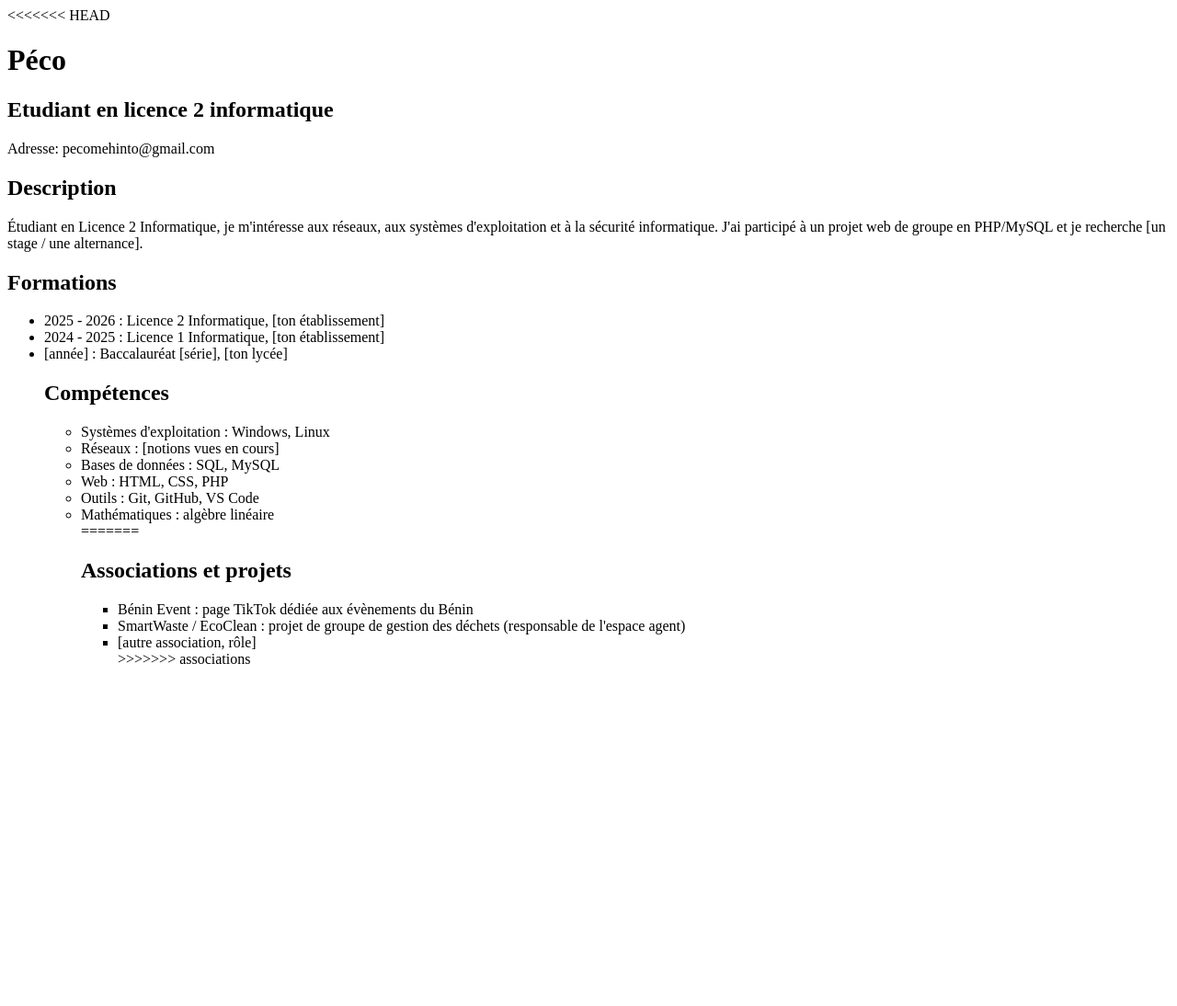
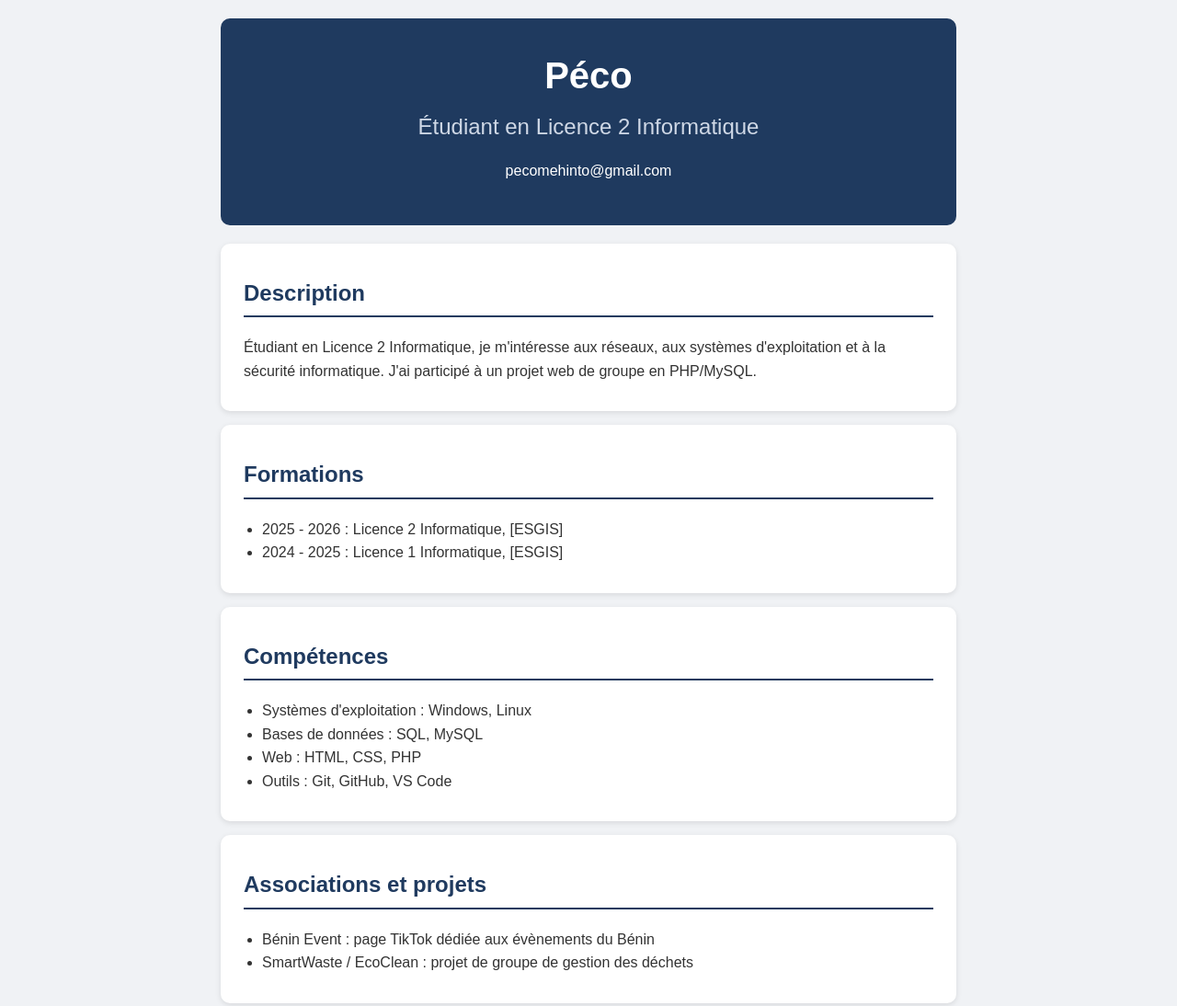
Before and after one commit to peco-mht/mon-cv, a plain HTML site: page index.html in a window 1280 px wide. Shown: the whole page at 92% size. Before the commit the page ends 800 px from the top, so only its background shows below. Drawn offline with Linux system fonts and the light colour scheme.

Commit message:
correction de la fusion et ajout du style

```diff
--- a/index.html
+++ b/index.html
@@ -1,46 +1,46 @@
 <!DOCTYPE html>
-<html lang="en">
+<html lang="fr">
 <head>
     <meta charset="UTF-8">
     <meta name="viewport" content="width=device-width, initial-scale=1.0">
-    <title>Document</title>
+    <title>CV de Péco</title>
     <link rel="stylesheet" href="style.css">
 </head>
 <body>
-<<<<<<< HEAD
   <header>
     <h1>Péco</h1>
-        <h2>Etudiant en licence 2 informatique</h2>
-        <p>Adresse: pecomehinto@gmail.com</p>
-
+    <h2>Étudiant en Licence 2 Informatique</h2>
+    <p>pecomehinto@gmail.com</p>
   </header>
 
   <section>
     <h2>Description</h2>
-  <p>Étudiant en Licence 2 Informatique, je m'intéresse aux réseaux, aux systèmes d'exploitation et à la sécurité informatique. J'ai participé à un projet web de groupe en PHP/MySQL et je recherche [un stage / une alternance].</p>
+    <p>Étudiant en Licence 2 Informatique, je m'intéresse aux réseaux, aux systèmes d'exploitation et à la sécurité informatique. J'ai participé à un projet web de groupe en PHP/MySQL.</p>
+  </section>
+
   <section>
     <h2>Formations</h2>
     <ul>
-    <li>2025 - 2026 : Licence 2 Informatique, [ton établissement]</li>
-    <li>2024 - 2025 : Licence 1 Informatique, [ton établissement]</li>
-    <li>[année] : Baccalauréat [série], [ton lycée]</li>
+      <li>2025 - 2026 : Licence 2 Informatique, [ESGIS]</li>
+      <li>2024 - 2025 : Licence 1 Informatique, [ESGIS]</li>
+    </ul>
+  </section>
+
   <section>
     <h2>Compétences</h2>
     <ul>
       <li>Systèmes d'exploitation : Windows, Linux</li>
-    <li>Réseaux : [notions vues en cours]</li>
       <li>Bases de données : SQL, MySQL</li>
       <li>Web : HTML, CSS, PHP</li>
       <li>Outils : Git, GitHub, VS Code</li>
-    <li>Mathématiques : algèbre linéaire</li>
-=======
+    </ul>
+  </section>
+
   <section>
     <h2>Associations et projets</h2>
     <ul>
       <li>Bénin Event : page TikTok dédiée aux évènements du Bénin</li>
-    <li>SmartWaste / EcoClean : projet de groupe de gestion des déchets (responsable de l'espace agent)</li>
-    <li>[autre association, rôle]</li>
->>>>>>> associations
+      <li>SmartWaste / EcoClean : projet de groupe de gestion des déchets</li>
     </ul>
   </section>
 </body>
--- a/style.css
+++ b/style.css
@@ -0,0 +1,47 @@
+body {
+  font-family: Arial, sans-serif;
+  background-color: #f0f2f5;
+  color: #333;
+  max-width: 800px;
+  margin: 0 auto;
+  padding: 20px;
+  line-height: 1.6;
+}
+
+header {
+  background-color: #1f3a5f;
+  color: white;
+  text-align: center;
+  padding: 30px 20px;
+  border-radius: 10px;
+  margin-bottom: 20px;
+}
+
+header h1 {
+  margin: 0;
+  font-size: 2.5em;
+}
+
+header h2 {
+  margin: 5px 0;
+  font-weight: normal;
+  color: #cfd8e6;
+}
+
+section {
+  background-color: white;
+  padding: 15px 25px;
+  margin-bottom: 15px;
+  border-radius: 10px;
+  box-shadow: 0 2px 6px rgba(0, 0, 0, 0.1);
+}
+
+section h2 {
+  color: #1f3a5f;
+  border-bottom: 2px solid #1f3a5f;
+  padding-bottom: 5px;
+}
+
+ul {
+  padding-left: 20px;
+}
```
Lines whose indentation alone changed are shown as unchanged.
